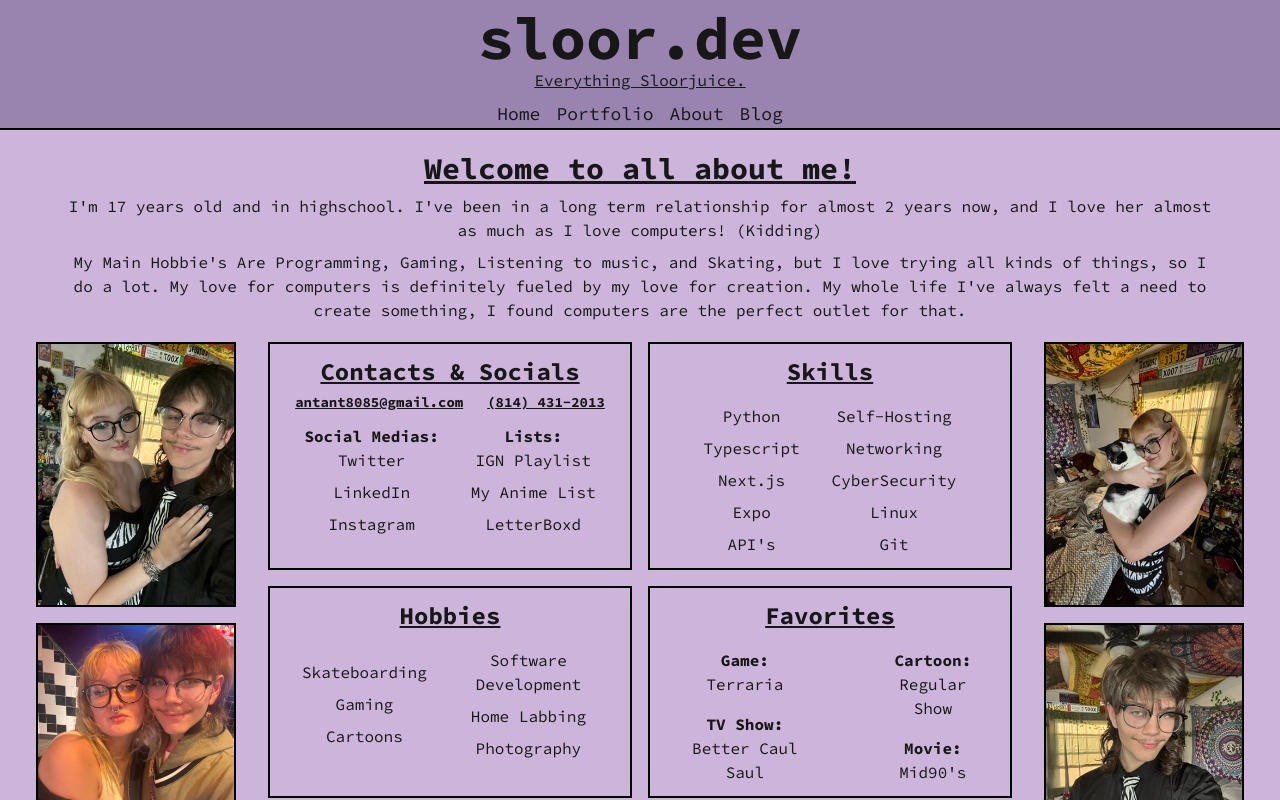
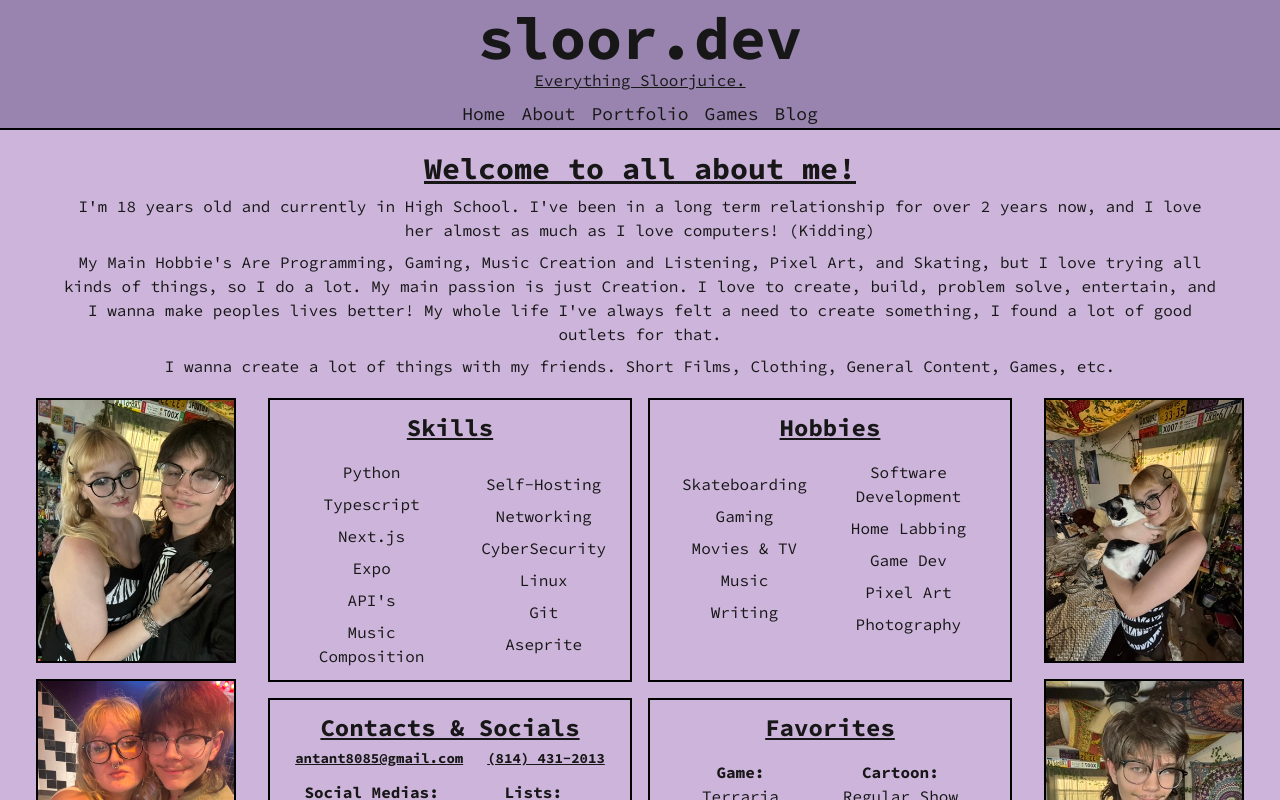
Before and after one commit to sloorjuice/sloorjuice_dot_com, a Next.js app: page /about in a window 1280 px wide. Shown: the top 800 px of the page. Built offline with nearby package versions, Linux system fonts and the light colour scheme.

Commit message:
feat: add recent blog posts section on home page

```diff
--- a/src/app/about/page.tsx
+++ b/src/app/about/page.tsx
@@ -22,13 +22,17 @@ export default function About() {
                 <h1 className="text-3xl font-bold underline">Welcome to all about me!</h1>
                 <div className="text-center gap-3"></div>
                     <p className="mt-2">
-                        I&apos;m 17 years old and in highschool. I&apos;ve been in a long term relationship for almost 2 years now,
+                        I&apos;m 18 years old and currently in High School. I&apos;ve been in a long term relationship for over 2 years now,
                         and I love her almost as much as I love computers! (Kidding)
                     </p>
                     <p className="mt-2">
-                        My Main Hobbie&apos;s Are Programming, Gaming, Listening to music, and Skating,
-                        but I love trying all kinds of things, so I do a lot. My love for computers is definitely fueled by my love for creation.
-                        My whole life I&apos;ve always felt a need to create something, I found computers are the perfect outlet for that.
+                        My Main Hobbie&apos;s Are Programming, Gaming, Music Creation and Listening, Pixel Art, and Skating,
+                        but I love trying all kinds of things, so I do a lot. My main passion is just Creation.
+                        I love to create, build, problem solve, entertain, and I wanna make peoples lives better!
+                        My whole life I&apos;ve always felt a need to create something, I found a lot of good outlets for that.
+                    </p>
+                    <p className="mt-2">
+                        I wanna create a lot of things with my friends. Short Films, Clothing, General Content, Games, etc.
                     </p>
                 </div>
 
@@ -60,6 +64,55 @@ export default function About() {
                     */}
 
                     <div className="text-center grid grid-cols-1 md:grid-cols-2 gap-4">
+                        <div className="text-center border-2 border-black py-3 px-6">
+                            <h1 className="pb-4 text-2xl font-bold underline">Skills</h1>
+                            <div className="flex items-center justify-center gap-8">
+                                {/*Make skills clickable to reveal a modal about how I can utilize this skill and some projects that show it off.*/}
+                                <div>
+                                    <ul className="flex flex-col space-y-2">
+                                        <p>Python</p>
+                                        <p>Typescript</p>
+                                        <p>Next.js</p>
+                                        <p>Expo</p>
+                                        <p>API&apos;s</p>
+                                        <p>Music Composition</p>
+                                    </ul>
+                                </div>
+                                <div>
+                                    <ul className="flex flex-col space-y-2">
+                                        <p>Self-Hosting</p>
+                                        <p>Networking </p>
+                                        <p>CyberSecurity</p>
+                                        <p>Linux</p>
+                                        <p>Git</p>
+                                        <p>Aseprite</p>
+                                    </ul>
+                                </div>
+                            </div>
+                        </div>
+                        <div className="text-center border-2 border-black py-3 px-8">
+                            <h1 className="pb-4 text-2xl font-bold underline">Hobbies</h1>
+                            <div className="flex items-center justify-center gap-8">
+                                <div>
+                                    <ul className="flex flex-col space-y-2">
+                                        <p>Skateboarding</p>
+                                        <p>Gaming</p>
+                                        <p>Movies & TV</p>
+                                        <p>Music</p>
+                                        <p>Writing</p>
+                                    </ul>
+                                </div>
+                                <div>
+                                    <ul className="flex flex-col space-y-2">
+                                        <p>Software Development</p>
+                                        <p>Home Labbing</p>
+                                        <p>Game Dev</p>
+                                        <p>Pixel Art</p>
+                                        <p>Photography</p>
+                                    </ul>
+                                </div>
+                            </div>
+                        </div>
                         <div className="text-center border-2 border-black py-3 px-6">
                             <h1 className="pb-1 text-2xl font-bold underline">Contacts & Socials</h1>
                             <div className="pb-1 flex justify-center gap-6">
@@ -102,49 +155,6 @@ export default function About() {
                             </div>
                         </div>
                         <div className="text-center border-2 border-black py-3 px-6">
-                            <h1 className="pb-4 text-2xl font-bold underline">Skills</h1>
-                            <div className="flex items-center justify-center gap-8">
-                                {/*Make skills clickable to reveal a modal about how I can utilize this skill and some projects that show it off.*/}
-                                <div>
-                                    <ul className="flex flex-col space-y-2">
-                                        <p>Python</p>
-                                        <p>Typescript</p>
-                                        <p>Next.js</p>
-                                        <p>Expo</p>
-                                        <p>API&apos;s</p>
-                                    </ul>
-                                </div>
-                                <div>
-                                    <ul className="flex flex-col space-y-2">
-                                        <p>Self-Hosting</p>
-                                        <p>Networking </p>
-                                        <p>CyberSecurity</p>
-                                        <p>Linux</p>
-                                        <p>Git</p>
-                                    </ul>
-                                </div>
-                            </div>
-                        </div>
-                        <div className="text-center border-2 border-black py-3 px-8">
-                            <h1 className="pb-4 text-2xl font-bold underline">Hobbies</h1>
-                            <div className="flex items-center justify-center gap-8">
-                                <div>
-                                    <ul className="flex flex-col space-y-2">
-                                        <p>Skateboarding</p>
-                                        <p>Gaming</p>
-                                        <p>Cartoons</p>
-                                    </ul>
-                                </div>
-                                <div>
-                                    <ul className="flex flex-col space-y-2">
-                                        <p>Software Development</p>
-                                        <p>Home Labbing</p>
-                                        <p>Photography</p>
-                                    </ul>
-                                </div>
-                            </div>
-                        </div>
-                        <div className="text-center border-2 border-black py-3 px-6">
                             <h1 className="pb-4 text-2xl font-bold underline">Favorites</h1>
                             <div className="flex items-center justify-center gap-16">
                                 <div>
@@ -154,7 +164,7 @@ export default function About() {
                                     </div>
                                     <p className="font-bold"> TV Show: </p>
                                     <div className="flex flex-col space-y-2">
-                                        <p>Better Caul Saul</p>
+                                        <p>The Boys</p>
                                     </div>
                                 </div>
                                 <div>
--- a/src/components/Header.tsx
+++ b/src/components/Header.tsx
@@ -8,8 +8,9 @@ export default function Header() {
       <h2 className="text-md underline">Everything Sloorjuice.</h2>
       <nav className="mt-2 flex gap-4">
         <Link href="/" className="hover:underline text-lg">Home</Link>
+                <Link href="/about" className="hover:underline text-lg">About</Link>
         <Link href="/portfolio" className="hover:underline text-lg">Portfolio</Link>
-        <Link href="/about" className="hover:underline text-lg">About</Link>
+        <a href="https://sloorjuice.itch.io" target="_blank" rel="noopener noreferrer" className="hover:underline text-lg">Games</a>
         <a href="https://theroyalscode.com/students/a_reynolds/" target="_blank" rel="noopener noreferrer" className="hover:underline text-lg">Blog</a>
         {/* <Link href="/projects" className="hover:underline">Projects</Link> */}
         {/* <Link href="/jukebox" className="hover:underline">Jukebox</Link> */}
```
Also changed, not shown: src/app/page.tsx (+66 -5 lines).
